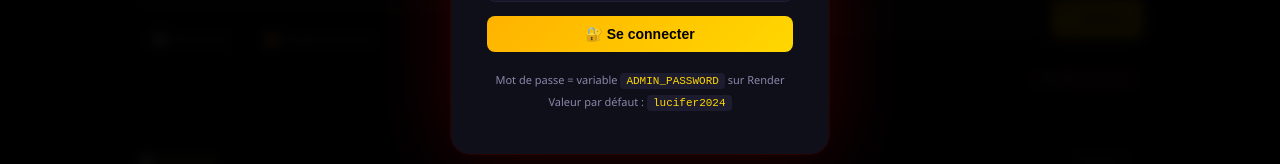
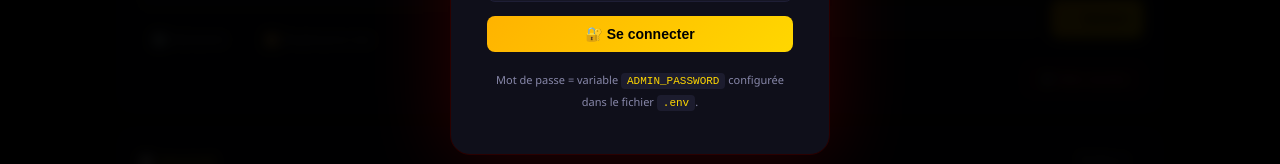
Before and after one commit to afiss859-eng/lucifer-bot, a website: page web/public/index.html in a window 1280 px wide. Shown: the part 438-602 px from the top of the page. Drawn offline with Linux system fonts and the light colour scheme.

Commit message:
docs: remove obsolete public default dashboard password

```diff
--- a/web/public/index.html
+++ b/web/public/index.html
@@ -149,8 +149,7 @@ textarea{height:100px;resize:vertical}
     <div class="lerr" id="lErr"></div>
     <div class="lok"  id="lOk"></div>
     <div class="lhint">
-      Mot de passe = variable <code>ADMIN_PASSWORD</code> sur Render<br>
-      Valeur par défaut : <code>lucifer2024</code>
+      Mot de passe = variable <code>ADMIN_PASSWORD</code> configurée dans le fichier <code>.env</code>.
     </div>
   </div>
 </div>
```
